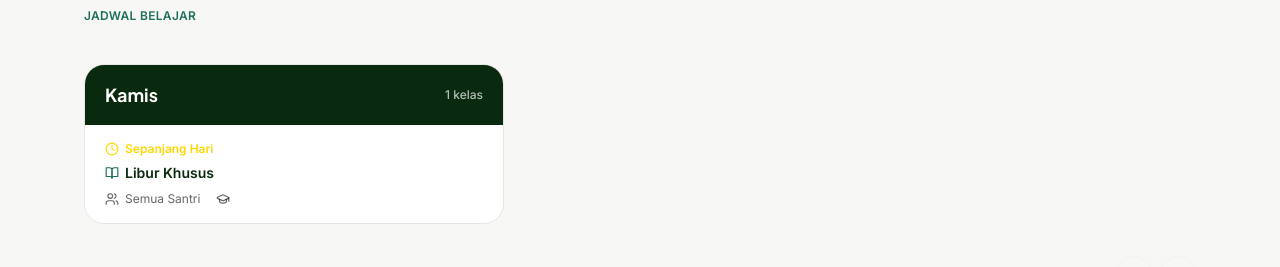
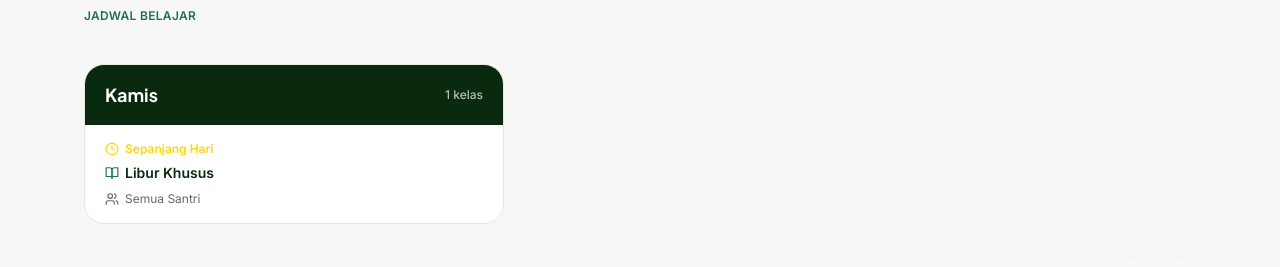
Before and after one commit to HUTAOCHAN99/Sistem-Informasi-Madin, a Next.js app: page / in a window 1280 px wide. Shown: the part 3820-4087 px from the top of the page. Built offline with nearby package versions, Linux system fonts and the light colour scheme; no server answers.

Commit message:
jadwal rapi

```diff
--- a/src/app/dashboard/jadwal/page.tsx
+++ b/src/app/dashboard/jadwal/page.tsx
@@ -31,16 +31,18 @@ export default async function JadwalPage({
 
   const columns: Column<ScheduleItem>[] = [
     { key: "hari", header: "Hari" },
-    { key: "jam", header: "Jam" },
-    { key: "mapel", header: "Mata Pelajaran" },
-    { key: "guru", header: "Guru" },
-    { key: "kelas", header: "Kelas" },
+    { key: "jam", header: "Jam", render: (row) => row.jam || "-" },
+    { key: "mapel", header: "Mata Pelajaran", render: (row) => row.mapel || "-" },
+    { key: "guru", header: "Guru", render: (row) => row.guru || "-" },
+    { key: "kelas", header: "Kelas", render: (row) => row.kelas || "-" },
     {
       key: "id",
       header: "Aksi",
-      render: (row) => (
+      render: (row) => {
+        const label = row.mapel || row.hari;
+        return (
           <div className="flex items-center gap-1">
-          <EditModal title={`Edit Jadwal: ${row.mapel}`}>
+            <EditModal title={`Edit Jadwal: ${label}`}>
               <EditScheduleForm
                 item={row}
                 teacherOptions={teacherOptions}
@@ -49,10 +51,11 @@ export default async function JadwalPage({
             </EditModal>
             <DeleteButton
               action={deleteSchedule.bind(null, row.id)}
-            confirmText={`Hapus jadwal "${row.mapel}" (${row.hari}, ${row.jam})?`}
+              confirmText={`Hapus jadwal "${label}" (${row.hari}${row.jam ? `, ${row.jam}` : ""})?`}
             />
           </div>
-      ),
+        );
+      },
     },
   ];
 
--- a/src/app/dashboard/page.tsx
+++ b/src/app/dashboard/page.tsx
@@ -54,23 +54,24 @@ export default async function DashboardPage({
           <div className="bg-white rounded-xl2 border border-madin-line p-5">
             <h2 className="font-display font-semibold text-madin-navy mb-4">Jadwal Terdekat</h2>
             <ul className="space-y-3">
-              {schedule.slice(0, 5).map((s) => (
+              {schedule.slice(0, 5).map((s) => {
+                const detail = [s.kelas, s.guru].filter(Boolean).join(" · ");
+                return (
                   <li
                     key={s.id}
                     className="flex items-center justify-between text-sm border-b border-madin-line last:border-0 pb-3 last:pb-0"
                   >
                     <div>
-                    <p className="font-medium text-madin-navy">{s.mapel}</p>
-                    <p className="text-xs text-black/50">
-                      {s.kelas} · {s.guru}
-                    </p>
+                      <p className="font-medium text-madin-navy">{s.mapel || s.hari}</p>
+                      {detail && <p className="text-xs text-black/50">{detail}</p>}
                     </div>
                     <div className="text-right">
                       <p className="text-xs font-medium text-madin-teal">{s.hari}</p>
-                    <p className="text-[11px] text-black/40">{s.jam}</p>
+                      {s.jam && <p className="text-[11px] text-black/40">{s.jam}</p>}
                     </div>
                   </li>
-              ))}
+                );
+              })}
               {schedule.length === 0 && (
                 <p className="text-sm text-black/40">Belum ada jadwal.</p>
               )}
--- a/src/components/dashboard/forms/AddScheduleForm.tsx
+++ b/src/components/dashboard/forms/AddScheduleForm.tsx
@@ -29,15 +29,15 @@ export default function AddScheduleForm({
         </select>
       </div>
       <div>
-        <label className={label}>Jam</label>
+        <label className={label}>Jam (opsional)</label>
         <input name="jam" placeholder="16.00 - 16.45" className={input} />
       </div>
       <div>
-        <label className={label}>Mata Pelajaran</label>
+        <label className={label}>Mata Pelajaran (opsional)</label>
         <input name="mapel" placeholder="Fiqih" className={input} />
       </div>
       <div>
-        <label className={label}>Guru</label>
+        <label className={label}>Guru (opsional)</label>
         <select name="guru_id" defaultValue="" className={input}>
           <option value="">Belum ditentukan</option>
           {teacherOptions.map((t) => (
@@ -48,7 +48,7 @@ export default function AddScheduleForm({
         </select>
       </div>
       <div>
-        <label className={label}>Kelas</label>
+        <label className={label}>Kelas (opsional)</label>
         <select name="kelas_id" defaultValue="" className={input}>
           <option value="">Belum ditentukan</option>
           {classOptions.map((c) => (
--- a/src/components/dashboard/forms/EditScheduleForm.tsx
+++ b/src/components/dashboard/forms/EditScheduleForm.tsx
@@ -50,15 +50,25 @@ export default function EditScheduleForm({
         </select>
       </div>
       <div>
-        <label className={label}>Jam</label>
-        <input name="jam" required defaultValue={item.jam} className={input} />
+        <label className={label}>Jam (opsional)</label>
+        <input
+          name="jam"
+          placeholder="16.00 - 16.45"
+          defaultValue={item.jam}
+          className={input}
+        />
       </div>
       <div>
-        <label className={label}>Mata Pelajaran</label>
-        <input name="mapel" required defaultValue={item.mapel} className={input} />
+        <label className={label}>Mata Pelajaran (opsional)</label>
+        <input
+          name="mapel"
+          placeholder="Fiqih"
+          defaultValue={item.mapel}
+          className={input}
+        />
       </div>
       <div>
-        <label className={label}>Guru</label>
+        <label className={label}>Guru (opsional)</label>
         <select name="guru_id" defaultValue={item.guru_id ?? ""} className={input}>
           <option value="">Belum ditentukan</option>
           {teacherOptions.map((t) => (
@@ -69,7 +79,7 @@ export default function EditScheduleForm({
         </select>
       </div>
       <div>
-        <label className={label}>Kelas</label>
+        <label className={label}>Kelas (opsional)</label>
         <select name="kelas_id" defaultValue={item.kelas_id ?? ""} className={input}>
           <option value="">Belum ditentukan</option>
           {classOptions.map((c) => (
--- a/src/components/landing/Schedule.tsx
+++ b/src/components/landing/Schedule.tsx
@@ -103,30 +103,58 @@ export default function Schedule({ schedule }: { schedule: ScheduleItem[] }) {
                     </span>
                   </div>
 
-                  {/* Daftar jadwal dalam hari tsb */}
+                  {/* Daftar jadwal dalam hari tsb. Jam, mapel, guru, dan kelas
+                      semuanya opsional -- kolom yang kosong tidak ditampilkan
+                      sama sekali (bukan ditampilkan kosong/placeholder). */}
                   <div className="divide-y divide-madin-line">
-                    {day.items.map((s) => (
+                    {day.items.map((s) => {
+                      const hasJam = s.jam.trim() !== "";
+                      const hasMapel = s.mapel.trim() !== "";
+                      const hasKelas = s.kelas.trim() !== "";
+                      const hasGuru = s.guru.trim() !== "";
+                      const hasDetail = hasKelas || hasGuru;
+
+                      return (
                         <div key={s.id} className="px-5 py-4">
+                          {hasJam && (
                             <div className="flex items-center gap-1.5 text-madin-orange text-xs font-semibold">
                               <Clock className="w-3.5 h-3.5 shrink-0" />
                               <span>{s.jam}</span>
                             </div>
-                        <p className="mt-1.5 font-semibold text-madin-navy text-sm flex items-center gap-1.5">
+                          )}
+                          {hasMapel && (
+                            <p
+                              className={`font-semibold text-madin-navy text-sm flex items-center gap-1.5 ${
+                                hasJam ? "mt-1.5" : ""
+                              }`}
+                            >
                               <BookOpen className="w-3.5 h-3.5 text-madin-teal shrink-0" />
                               {s.mapel}
                             </p>
-                        <div className="mt-2 flex flex-wrap items-center gap-x-4 gap-y-1 text-xs text-black/60">
+                          )}
+                          {hasDetail && (
+                            <div
+                              className={`flex flex-wrap items-center gap-x-4 gap-y-1 text-xs text-black/60 ${
+                                hasJam || hasMapel ? "mt-2" : ""
+                              }`}
+                            >
+                              {hasKelas && (
                                 <span className="flex items-center gap-1.5">
                                   <Users className="w-3.5 h-3.5 shrink-0" />
                                   {s.kelas}
                                 </span>
+                              )}
+                              {hasGuru && (
                                 <span className="flex items-center gap-1.5">
                                   <GraduationCap className="w-3.5 h-3.5 shrink-0" />
                                   {s.guru}
                                 </span>
+                              )}
                             </div>
+                          )}
                         </div>
-                    ))}
+                      );
+                    })}
                   </div>
                 </div>
               ))}
--- a/src/lib/actions/schedule.ts
+++ b/src/lib/actions/schedule.ts
@@ -7,14 +7,14 @@ const HARI_VALID = ["Senin", "Selasa", "Rabu", "Kamis", "Jumat", "Sabtu", "Mingg
 
 export async function createSchedule(formData: FormData) {
   const hari = String(formData.get("hari") ?? "").trim();
-  const jam = String(formData.get("jam") ?? "").trim();
-  const mapel = String(formData.get("mapel") ?? "").trim();
+  const jam = String(formData.get("jam") ?? "").trim() || null;
+  const mapel = String(formData.get("mapel") ?? "").trim() || null;
   const guru_id = String(formData.get("guru_id") ?? "").trim() || null;
   const kelas_id = String(formData.get("kelas_id") ?? "").trim() || null;
 
   if (!HARI_VALID.includes(hari)) throw new Error("Hari tidak valid.");
-  if (!jam) throw new Error("Jam wajib diisi, contoh: 16.00 - 16.45");
-  if (!mapel) throw new Error("Mata pelajaran wajib diisi.");
+  // Jam, mata pelajaran, guru, dan kelas semuanya opsional (boleh kosong).
+  // Kolom yang kosong tidak akan ditampilkan di jadwal landing page.
 
   const supabase = getSupabaseServer();
   const { error } = await supabase
@@ -29,14 +29,13 @@ export async function createSchedule(formData: FormData) {
 
 export async function updateSchedule(id: string, formData: FormData) {
   const hari = String(formData.get("hari") ?? "").trim();
-  const jam = String(formData.get("jam") ?? "").trim();
-  const mapel = String(formData.get("mapel") ?? "").trim();
+  const jam = String(formData.get("jam") ?? "").trim() || null;
+  const mapel = String(formData.get("mapel") ?? "").trim() || null;
   const guru_id = String(formData.get("guru_id") ?? "").trim() || null;
   const kelas_id = String(formData.get("kelas_id") ?? "").trim() || null;
 
   if (!HARI_VALID.includes(hari)) throw new Error("Hari tidak valid.");
-  if (!jam) throw new Error("Jam wajib diisi, contoh: 16.00 - 16.45");
-  if (!mapel) throw new Error("Mata pelajaran wajib diisi.");
+  // Jam, mata pelajaran, guru, dan kelas semuanya opsional (boleh kosong).
 
   const supabase = getSupabaseServer();
   const { error } = await supabase
--- a/src/lib/data/schedule.ts
+++ b/src/lib/data/schedule.ts
@@ -5,8 +5,8 @@ import type { ScheduleItem, Hari } from "@/lib/types";
 type ScheduleRowFromDb = {
   id: string;
   hari: Hari;
-  jam: string;
-  mapel: string;
+  jam: string | null;
+  mapel: string | null;
   guru_id: string | null;
   kelas_id: string | null;
   teachers: { nama: string } | null;
@@ -24,15 +24,19 @@ export async function getSchedule(): Promise<ScheduleItem[]> {
 
   if (error) throw new Error(`Gagal memuat jadwal: ${error.message}`);
 
+  // Jam, mapel, guru, dan kelas semuanya opsional. Field yang kosong dipetakan
+  // ke string kosong ("") -- bukan "-" -- supaya konsumen data (landing page,
+  // dashboard) bisa membedakan "kosong/tidak diisi" dari nilai literal, lalu
+  // memilih sendiri mau disembunyikan atau diberi placeholder.
   const rows = ((data ?? []) as unknown as ScheduleRowFromDb[]).map((s) => ({
     id: s.id,
     hari: s.hari,
-    jam: s.jam,
-    mapel: s.mapel,
+    jam: s.jam ?? "",
+    mapel: s.mapel ?? "",
     guru_id: s.guru_id,
-    guru: s.teachers?.nama ?? "-",
+    guru: s.teachers?.nama ?? "",
     kelas_id: s.kelas_id,
-    kelas: s.classes?.nama_kelas ?? "-",
+    kelas: s.classes?.nama_kelas ?? "",
   }));
 
   return rows.sort((a, b) => HARI_ORDER.indexOf(a.hari) - HARI_ORDER.indexOf(b.hari));
```
Lines whose indentation alone changed are shown as unchanged.
